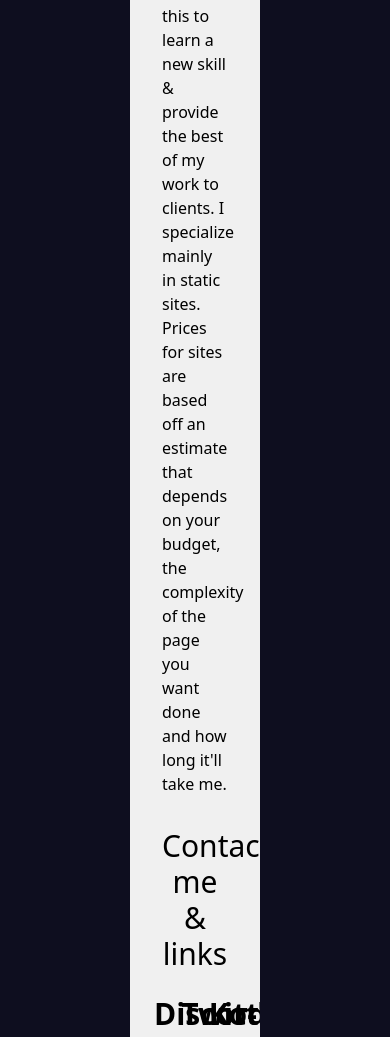
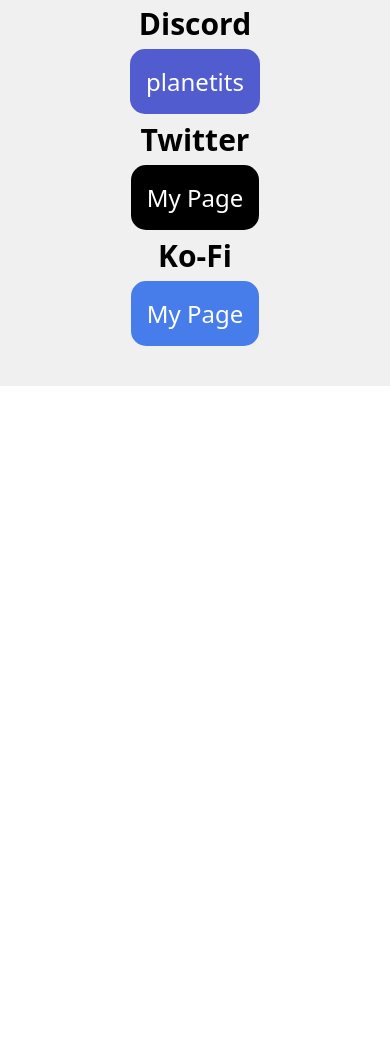
Before and after one commit to NessyZepp/toolboxhangarpage, an Astro site: page / in a window 390 px wide. Shown: the part 706-1743 px from the top of the page. After the commit the page ends 1092 px from the top, so only its background shows below. Built offline with nearby package versions, Linux system fonts and the light colour scheme; Astro itself is replaced by a stand-in of ours.

Commit message:
Mobile Responsiveness

```diff
--- a/src/pages/index.astro
+++ b/src/pages/index.astro
@@ -4,7 +4,7 @@
 
 <Layout>
 	<div class="bg-[#0E0E1F] min-h-screen flex items-center justify-center">
-		<div class="bg-[#f0f0f0] flex flex-col rounded-3xl overflow-hidden max-w-1/3 w-full justify-center">
+		<div class="bg-[#f0f0f0] flex flex-col lg:rounded-3xl overflow-hidden lg:max-w-1/3 lg:w-full justify-center">
 			<div class="bg-gradient-to-r p-8 flex-col from-[#8345EE] to-[#A584F8] w-full flex items-center justify-center">
 				<img class="rounded-full border-4 border-[#2b6eff]" src="/discord.webp">
 				<h1 class="text-3xl font-semibold text-white">Zepp Thunderbolt's Toolbox</h1>
@@ -24,17 +24,17 @@
 			<div class="text-center p-4 text-3xl text-semibold">
 			<h1>Contact me & links</h1>
 			</div>
-			<div class="p-2 mb-8 text-center grid grid-cols-3">
+			<div class="p-2 mb-8 text-center lg:grid lg:grid-cols-3 space-y-6">
 				<div>
-					<h1 class="text-3xl font-semibold mb-8">Discord</h1>
+					<h1 class="text-3xl font-semibold lg:mb-8 mb-6">Discord</h1>
 					<a class="pointer-events-none p-4 h-24 bg-[#515CCE] text-white text-2xl rounded-[15px]" href=""> planetits </a>
 				</div>
 				<div>
-					<h1 class="text-3xl font-semibold mb-8">Twitter</h1>
-					<a class="p-4 h-24 bg-black text-2xl text-white rounded-[15px]" href="https://x.com/ZeppNtheGals" target="_blank"> My Profile </a>
+					<h1 class="text-3xl font-semibold lg:mb-8 mb-6">Twitter</h1>
+					<a class="p-4 h-24 bg-black text-2xl text-white rounded-[15px]" href="https://x.com/ZeppNtheGals" target="_blank"> My Page  </a>
 				</div>
 				<div>
-					<h1 class="text-3xl font-semibold mb-8">Ko-Fi</h1>
+					<h1 class="text-3xl font-semibold lg:mb-8 mb-6">Ko-Fi</h1>
 					<a class="p-4 h-24 bg-[#477CEB] text-white text-2xl rounded-[15px]" href="https://ko-fi.com/zeppington" target="_blank"> My Page</a>
 				</div>
 			</div>
```
